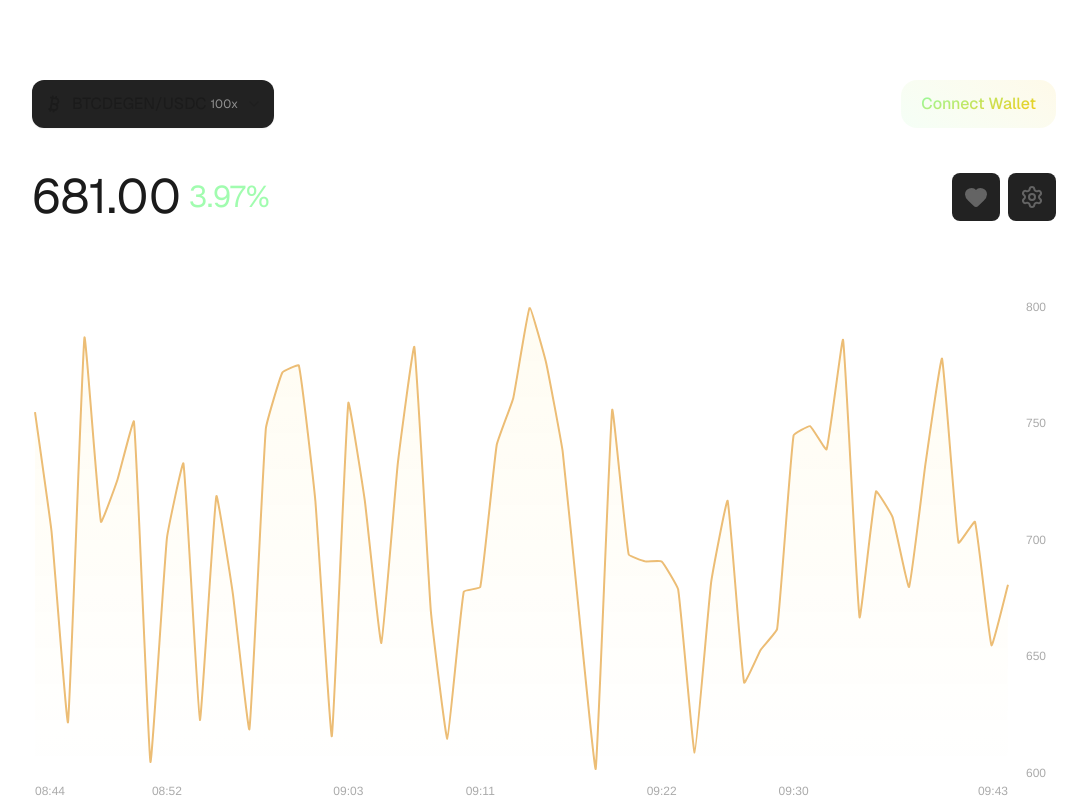
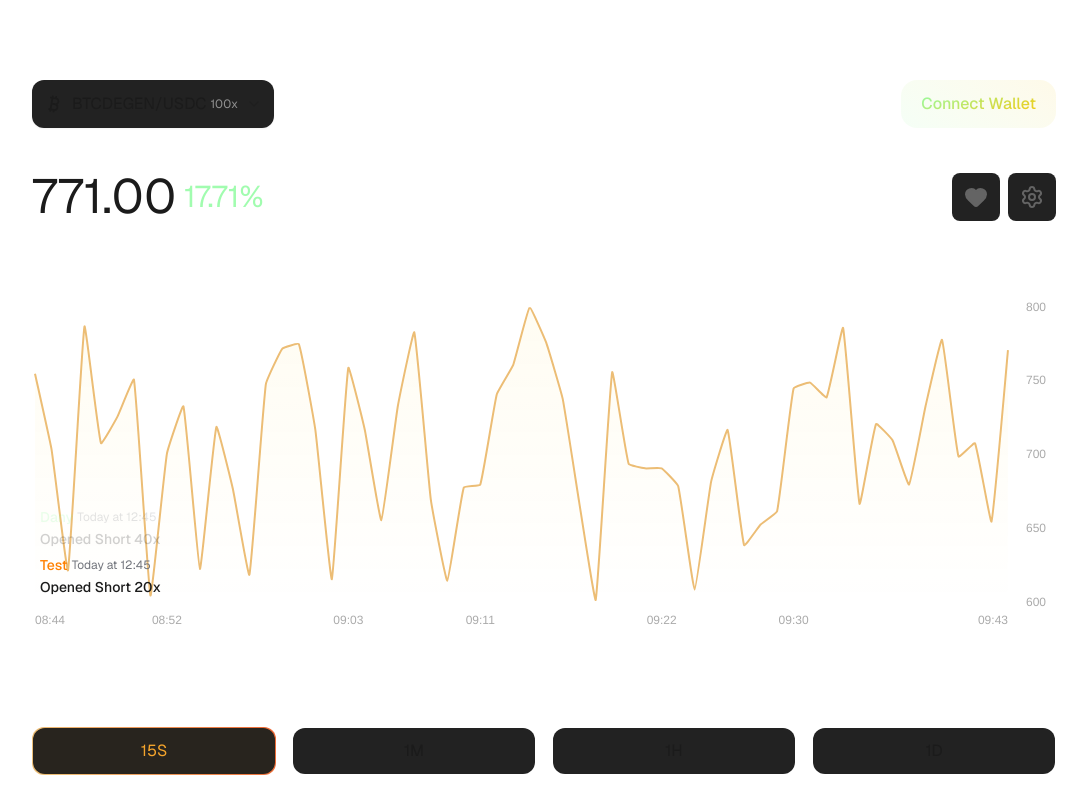
Before and after one commit to Shatlyk1011/chart-dashboard, a Next.js app: page / in a window 1280 px wide. Shown: the top 798 px of the page, without its empty margins (96-1183 px from the left). Built offline with nearby package versions, Linux system fonts and the light colour scheme.

Commit message:
feat: interactive comments section

```diff
--- a/app/components/ConnectButton/index.tsx
+++ b/app/components/ConnectButton/index.tsx
@@ -4,6 +4,8 @@ import Spinner from '../ui/Spinner';
 import { cn } from '@/app/lib/utils';
 
 interface Props {};
+
+const TEST_ADDRESS = '0xAbC123456789def'
 
 const ConnectButton:FC<Props> = () => {
   const [connect, setConnect] = useState(false)
@@ -14,7 +16,7 @@ const ConnectButton:FC<Props> = () => {
     setTimeout(() => {
       setLoading(false)
       setConnect(true)
-    }, 2000)
+    }, 3500)
   }
 
   return (
@@ -22,8 +24,9 @@ const ConnectButton:FC<Props> = () => {
       {!connect ? (
         <button onClick={handleClick} className={cn("min-h-12  text-nowrap px-5 flex items-center font-medium leading-[140%] text-base rounded-2xl bg-linear-35 from-[#97FCA6]/10 to-[#F6C90F]/10", loading ? 'cursor-[initial]' : 'cursor-pointer')}>
           {loading ? (
-            <div className='w-[114px] box-border'>
-              <Spinner />
+            <div className='w-[114px] flex gap-2 tex-sm items-center box-border'>
+              <Spinner width={24} height={24} />
+              <span className='text-white/50 font-medium'>{TEST_ADDRESS.slice(0, 3)}...{TEST_ADDRESS.slice(-4)}</span>
             </div>
           ) : (
             <span className='gradient-text'>Connect Wallet</span>
--- a/app/components/CustomTabs.tsx
+++ b/app/components/CustomTabs.tsx
@@ -9,7 +9,6 @@ const CustomTabs:FC<Props> = () => {
   const [selected, setSelected] = useState(0)
   const [pagination, setPagination] = useState(0)
 
-  console.log('selected', selected);
   return (
     <div className="flex flex-col gap-5">
       <div className='flex items-center gap-4 overflow-hidden '>
--- a/app/components/LineChart/index.tsx
+++ b/app/components/LineChart/index.tsx
@@ -1,4 +1,4 @@
-import { FC, useEffect } from 'react';
+import { FC, useEffect, useState } from 'react';
 import { Line } from 'react-chartjs-2';
 
 import {
@@ -13,8 +13,8 @@ import {
   Filler
 } from 'chart.js';
 import useChartData from '@/app/lib/chartjs/useChartMockData';
-import { getPercentDifference } from '@/app/lib/utils';
-import { ICoin } from '@/data';
+import { cn, getPercentDifference } from '@/app/lib/utils';
+import { COMMENTS, ICoin } from '@/data';
 
 ChartJS.register(
   CategoryScale,
@@ -36,7 +36,10 @@ interface Props {
 const LineChart: FC<Props> = ({ selectedCoin, getLatestCoinPrice }) => {
   const { realMockData, options } = useChartData(selectedCoin.label, selectedCoin.min, selectedCoin.max)
 
+  const [comments, setComments] = useState(COMMENTS.slice(0, 3))
+
   useEffect(() => {
+    // get latest coin price and percent differences
     if (realMockData) {
       const dataArray = realMockData.datasets[0].data
       const latestPrice = dataArray[dataArray.length - 1] as number
@@ -47,11 +50,55 @@ const LineChart: FC<Props> = ({ selectedCoin, getLatestCoinPrice }) => {
   }, [realMockData])
 
 
+  // comment section iteration
+  useEffect(() => {
+    if (COMMENTS.length === 0) return;
+    let index = 0;
+    const batchSize = Math.min(3, COMMENTS.length);
+
+    const getBatch = () =>
+      Array.from({ length: batchSize }, (_, i) => COMMENTS[(index + i) % COMMENTS.length]);
+
+    // initialize
+    setComments(getBatch());
+
+    const interval = setInterval(() => {
+      index = (index + 1) % COMMENTS.length;
+      setComments(getBatch());
+    }, 3000);
+
+    return () => clearInterval(interval);
+  }, []);
+
+
+
   return (
-    <div className='w-full py-16 rounded-2xl'>
+    <div className='w-full mt-16 mb-20 relative rounded-2xl aspect-3/1'>
       {realMockData && (
         <Line options={options} data={realMockData} />
       )}
+
+      {/* latest comments section */}
+      <div className=' p-2'>
+        {comments.map(({ name, date, action, color }, idx) => {
+          const isLast = idx === comments.length - 1
+          const isFirst = idx === 0
+          return (
+            <div key={name} className={cn('not-last:mb-2 transition duration-500 absolute bottom-[40px]', isLast && 'text-red-500 translate-y-[110%]! opacity-0', isFirst && 'opacity-20 -translate-y-[110%]!')}>
+              <div className='flex items-center gap-1'>
+                <h4 style={{ color }} className="text-sm font-medium ">{name}</h4>
+                <dl className='text-[#73767D] text-xs'>
+                  <dt className="sr-only">Time</dt>
+                  <time dateTime={date}>
+                    {date}
+                  </time>
+                </dl>
+              </div>
+              <span className='text-sm font-medium'>{action}</span>
+            </div>
+          )
+        })}
+      </div>
     </div>
   )
 };
--- a/app/lib/chartjs/useChartMockData.ts
+++ b/app/lib/chartjs/useChartMockData.ts
@@ -254,6 +254,8 @@ const useChartData = (
         },
       },
     },
+    responsive: true,
+    aspectRatio: 3 / 1,
   };
 
   return { realMockData, options };
--- a/app/page.tsx
+++ b/app/page.tsx
@@ -36,13 +36,14 @@ export default function Home() {
         </div>
 
         <div className="flex gap-2 items-center justify-between">
+          {currentCoinPrice.latestPrice && (
             <div className="flex items-center gap-2 justify-between">
               {/* <span className="text-white/50">.07</span> */}
               <h1 className="text-[48px] leading-[120%] ">{currentCoinPrice.latestPrice?.toLocaleString('en-US', { minimumFractionDigits: 2, maximumFractionDigits: 2 })}</h1>
               <span className={cn("text-3xl leading-[140%]", isMinusPercentage ? 'text-red-600/80' : 'text-[#97FCA6]/90')}>{currentCoinPrice.percentDifference}%</span>
             </div>
-
-          <div className="flex items-center gap-2">
+          )}
+          <div className="flex flex-1 items-center justify-end gap-2">
             <button className="flex items-center justify-center group w-12 h-12 rounded-lg bg-[#222]">
               <HeartIcon className="fill-current group-focus:text-red-400 text-[#646464] group-hover:text-red-400 transition" />
             </button>
@@ -53,9 +54,7 @@ export default function Home() {
         </div>
 
         <LineChart selectedCoin={selectedCoinObject!} getLatestCoinPrice={getLatestCoinPrice} />
-        <div>
         <CustomTabs />
-        </div>
       </section>
     </main>
   );
--- a/data/index.ts
+++ b/data/index.ts
@@ -42,3 +42,59 @@ export const COINS: ICoin[] = [
   { label: "LINK/USDC", value: "linkusdc", Icon: Link2, multiply: "20x", min: 222, max: 666 },
   { label: "MATIC/USDT", value: "maticusdt", Icon: Hexagon, multiply: "20x", min: 5000, max: 9000 },
 ];
+
+export const COMMENTS = [
+  {
+    name: "Gabriel",
+    date: "Today at 12:45",
+    action: "Opened Short 100x",
+    color: "#FF8000",
+  },
+  {
+    name: "Dany",
+    date: "Today at 12:45",
+    action: "Opened Short 40x",
+    color: "#97FCA6",
+  },
+  {
+    name: "Test",
+    date: "Today at 12:45",
+    action: "Opened Short 20x",
+    color: "#FF8000",
+  },
+
+  {
+    name: "Test 2",
+    date: "Today at 12:45",
+    action: "Opened Short 60x",
+    color: "#97FCA6",
+  },
+
+  {
+    name: "Test 3",
+    date: "Today at 12:45",
+    action: "Opened Short 40x",
+    color: "#FF8000",
+  },
+
+  {
+    name: "Test 4",
+    date: "Today at 12:45",
+    action: "Opened Short 80x",
+    color: "#97FCA6",
+  },
+
+  {
+    name: "Test 5",
+    date: "Today at 12:45",
+    action: "Opened Short 100x",
+    color: "#FF8000",
+  },
+
+  {
+    name: "Test 6",
+    date: "Today at 12:45",
+    action: "Opened Short 20x",
+    color: "#97FCA6",
+  },
+];
```
Lines whose indentation alone changed are shown as unchanged.
